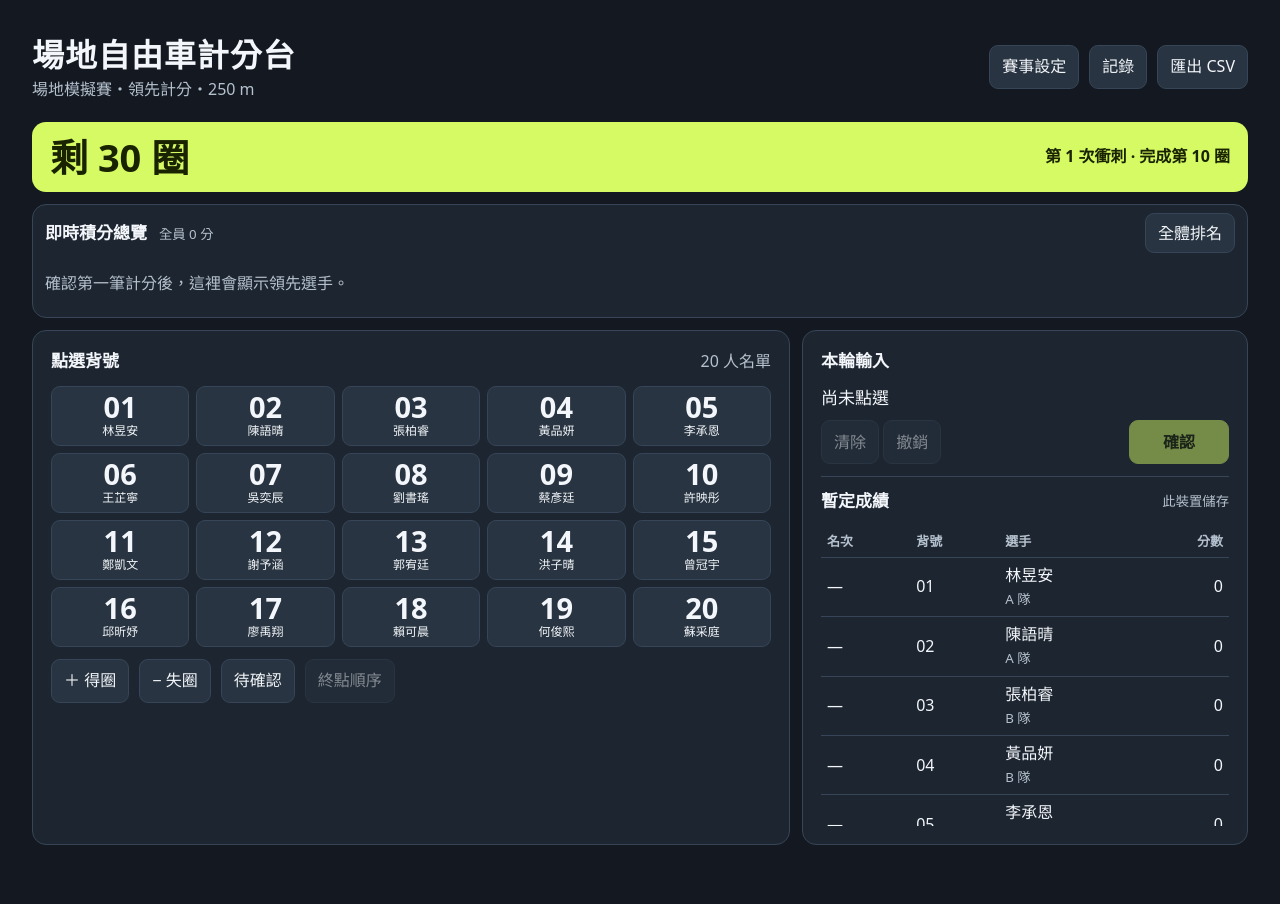
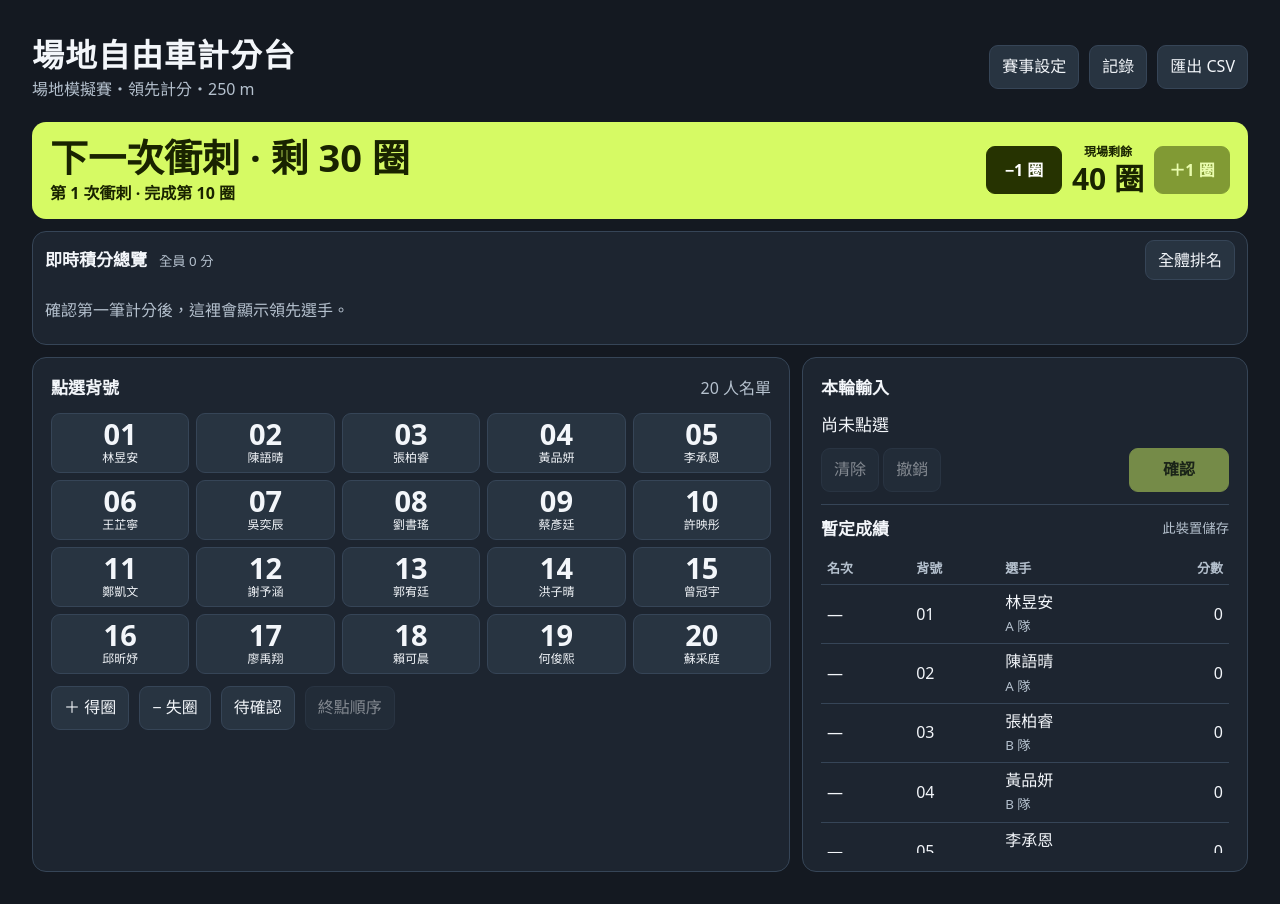
Before and after one commit to ahi0128/-track-race-scoring, a plain HTML site: page index.html in a window 1280 px wide. Before the commit the page ends 877 px from the top, so only its background shows below. Drawn offline with Linux system fonts and the light colour scheme.

Commit message:
Add trackside lap increment and decrement controls

```diff
--- a/index.html
+++ b/index.html
@@ -24,6 +24,13 @@
 .score-number small{font-size:11px}
 .score-empty{grid-column:1/-1;align-self:center;color:var(--muted)}
 dialog .table-wrap{max-height:65dvh}
+.race-summary{display:grid;gap:4px}
+.lap-counter{display:flex;align-items:center;gap:8px;margin-left:auto}
+.lap-counter button{min-width:76px;min-height:48px;background:#263301;color:#fff;border-color:#263301;padding:5px 10px;white-space:nowrap}
+.lap-counter button:focus-visible{outline-color:#192300}
+.lap-counter output{min-width:76px;text-align:center;font-size:clamp(21px,3vw,30px);line-height:1.12;font-variant-numeric:tabular-nums}
+.lap-counter output small{display:block;color:inherit;font-size:12px;margin-bottom:3px}
+@media(max-width:640px){.lap-counter{margin-left:0}}
 @media(max-width:640px){.score-grid{grid-template-columns:repeat(2,minmax(0,1fr));min-height:102px}}
 @media print{.scoreboard{display:none}}
 </style>
@@ -31,7 +38,14 @@ dialog .table-wrap{max-height:65dvh}
 <body>
 <main>
 <header><div><h1>場地自由車計分台</h1><p class="sub" id="raceInfo"></p></div><div class="actions"><button id="setupOpen">賽事設定</button><button id="historyOpen">記錄</button><button id="export">匯出 CSV</button></div></header>
-<div class="racebar"><strong id="next"></strong><span id="instruction"></span></div>
+<div class="racebar">
+  <div class="race-summary"><strong id="next"></strong><span id="instruction"></span></div>
+  <div class="lap-counter" role="group" aria-label="現場圈數">
+    <button id="lapDecrease" type="button">−1 圈</button>
+    <output aria-live="polite"><small id="lapLabel"></small><span id="lapDisplay"></span></output>
+    <button id="lapIncrease" type="button">＋1 圈</button>
+  </div>
+</div>
 <section id="scoreboard" class="panel scoreboard" aria-labelledby="scoreTitle">
 <div class="section-head"><div><h2 id="scoreTitle">即時積分總覽</h2><small id="scoreContext"></small></div><button id="scoreOpen">全體排名</button></div>
 <ol id="scoreLeaders" class="score-grid"></ol>
@@ -181,6 +195,17 @@ function renderScoreboard(riders, { points, schedule }, pending) {
   $("allScoresTitle").textContent = $("resultTitle").textContent === "成績" ? "全體成績" : "全體即時積分";
 }
 
+function lapCount() {
+  return race.lapCount ?? (race.type === "points" ? race.laps : 0);
+}
+
+function changeLapCount(delta) {
+  const max = race.type === "points" ? race.laps : Infinity;
+  race.lapCount = Math.max(0, Math.min(max, lapCount() + delta));
+  persist();
+  render();
+}
+
 function render() {
   const context = getContext();
   const { points, round, schedule, remaining, ended } = context;
@@ -191,11 +216,16 @@ function render() {
   const labelsByMode = { round: "本輪輸入", plus: "得圈選手", minus: "失圈選手", finish: "終點順序" };
   $("raceInfo").textContent = race.name + "・" + labels[race.type] + "・" + race.track + " m";
   $("next").textContent = points
-    ? (ended ? "已記到終點" : "剩 " + (race.laps - schedule[round - 1]) + " 圈")
+    ? (ended ? "已記到終點" : "下一次衝刺 · 剩 " + (race.laps - schedule[round - 1]) + " 圈")
     : (ended ? "淘汰賽已結束" : "剩 " + remaining + " 人");
   $("instruction").textContent = points
     ? (ended ? (pending ? "有待補的衝刺紀錄" : "可補登終點順序") : "第 " + round + " 次衝刺 · 完成第 " + schedule[round - 1] + " 圈")
     : (ended ? "已記錄決勝順序" : remaining === 2 ? "最後兩人決勝" : "第 " + round + " 輪 · 每 " + (race.track === "250" ? 2 : 1) + " 圈淘汰");
+  const lapsOnBoard = lapCount();
+  $("lapLabel").textContent = points ? "現場剩餘" : "已騎圈數";
+  $("lapDisplay").textContent = lapsOnBoard + " 圈";
+  $("lapDecrease").disabled = lapsOnBoard === 0;
+  $("lapIncrease").disabled = points && lapsOnBoard === race.laps;
   $("fieldCount").textContent = race.roster.length + " 人名單";
   $("selectionTitle").textContent = editIndex === null ? labelsByMode[mode] : "補記第 " + race.events[editIndex].round + " 次衝刺";
   $("picked").textContent = selected.length ? selected.map(bib => {
@@ -305,6 +335,8 @@ function parseRoster(text) {
   }).filter(Boolean).sort((a, b) => Number(a.bib) - Number(b.bib));
 }
 
+$("lapDecrease").onclick = () => changeLapCount(-1);
+$("lapIncrease").onclick = () => changeLapCount(1);
 $("scoreOpen").onclick = () => $("allScores").showModal();
 $("setupOpen").onclick = () => {
   $("raceName").value = race.name; $("type").value = race.type; $("track").value = race.track;
```
